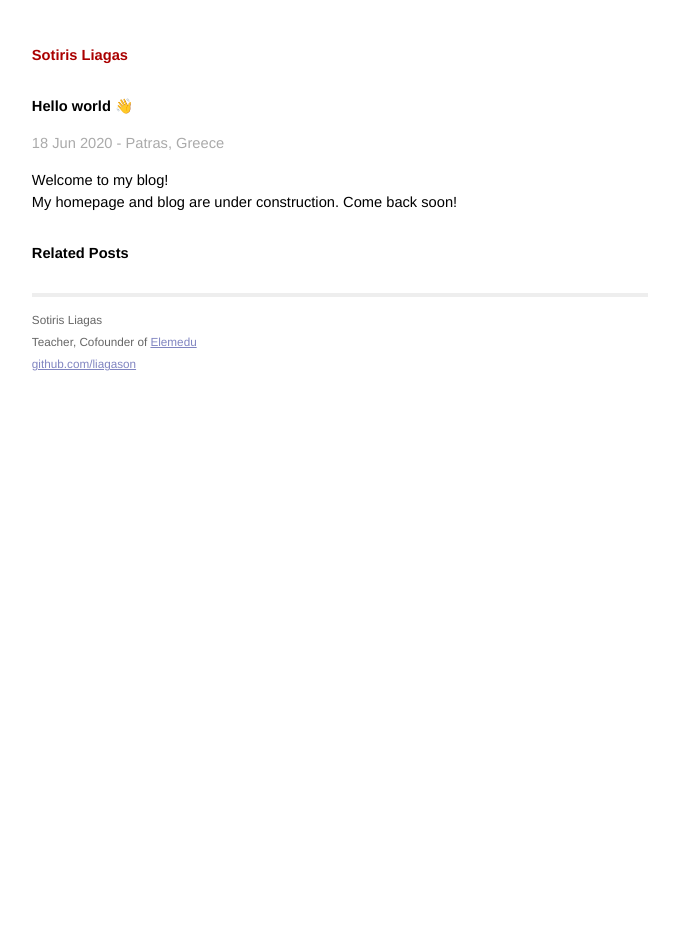
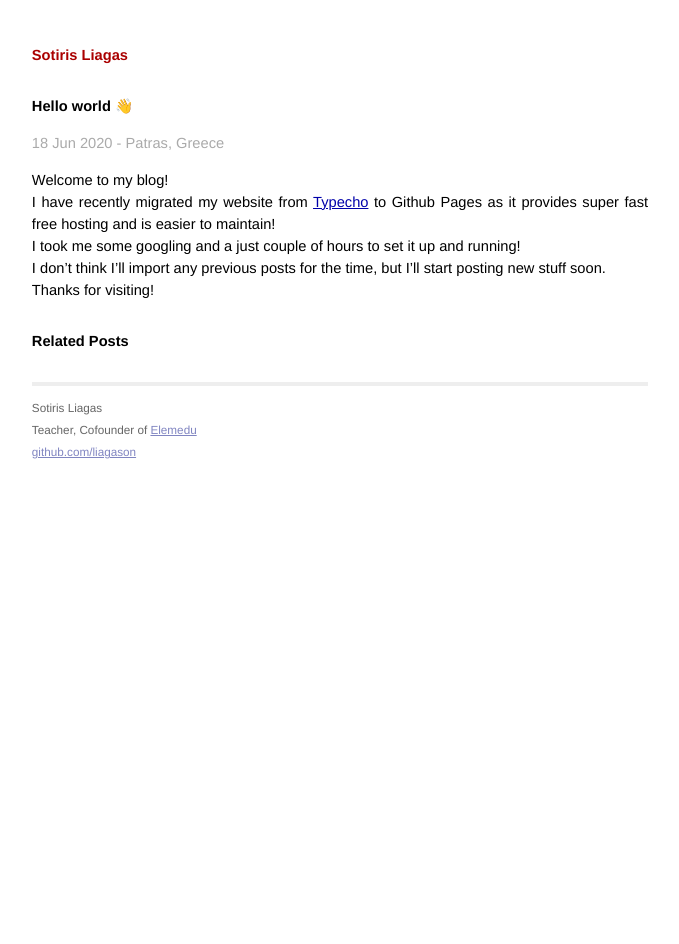
Before and after one commit to liagason/A-Jekyll-Blog, a Jekyll site: the page built from _posts/2020-06-18-hello-world.md, in a window 1280 px wide. Shown: the whole page, without its empty margins (300-979 px from the left). Built offline with Jekyll 4.4.1, drawn with Linux system fonts in a browser that asks for light colours.

Commit message:
Update 2020-06-18-hello-world.md

```diff
--- a/_posts/2020-06-18-hello-world.md
+++ b/_posts/2020-06-18-hello-world.md
@@ -9,4 +9,7 @@ title: Hello world 👋
 <p class="meta">18 Jun 2020 - Patras, Greece</p>
 
 Welcome to my blog!
-My homepage and blog are under construction. Come back soon!
+I have recently migrated my website from [Typecho](https://typecho.org) to Github Pages as it provides super fast free hosting and is easier to maintain!
+I took me some googling and a just couple of hours to set it up and running!
+I don't think I'll import any previous posts for the time, but I'll start posting new stuff soon.
+Thanks for visiting!
```
